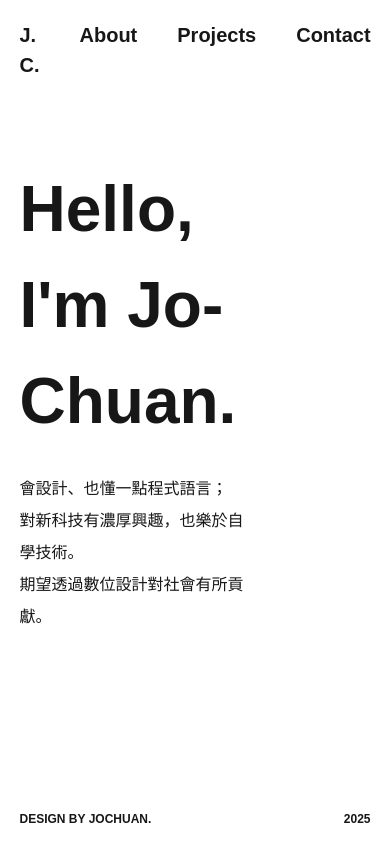
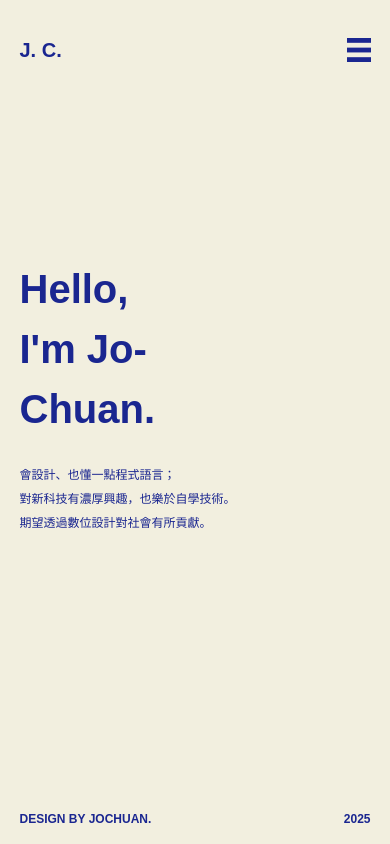
Before and after one commit to jochuany/jo-chuan-portfolio, a Next.js app: page / in a window 390 px wide. Built offline with nearby package versions, Linux system fonts and the light colour scheme.

Commit message:
mobile-fist and create navbar
20251217

```diff
--- a/src/app/layout.js
+++ b/src/app/layout.js
@@ -1,5 +1,6 @@
 import { Geist, Geist_Mono } from "next/font/google";
 import "./globals.css";
+import NavBar from "@/components/NavBar";
 
 const geistSans = Geist({
   variable: "--font-geist-sans",
@@ -18,25 +19,18 @@ export const metadata = {
 
 export default function RootLayout({ children }) {
   return (
-    <html lang="en">
+    <html lang="en" className="bg-[#f2efdf]">
       <body
         className={`${geistSans.variable} ${geistMono.variable} antialiased`}
       >
 
-        <div className="flex justify-center items-center w-screen h-[100px]">
-          <div className="flex w-[90%] justify-between">
-            <a href="/"><div className="flex justify-start text-[20px] font-bold">J. C.</div></a>
-            <div className="flex">
-              <a href="/about"><div className="flex ml-[40px] justify-end text-[20px] font-bold">About</div></a>
-              <a href="/projects"><div className="flex ml-[40px] justify-end text-[20px] font-bold">Projects</div></a>
-              <a href="/contact"><div className="flex ml-[40px] justify-end text-[20px] font-bold">Contact</div></a>
-            </div>
-          </div>
-        </div>
+
+        <NavBar />
+
 
         {children}
 
-        <div className="flex justify-center items-center w-screen h-[50px]">
+        <div className="flex justify-center items-center w-screen h-[50px] text-[#1a2690] bg-[#f2efdf]">
           <div className="flex w-[90%] justify-between text-[12px] font-bold">
             <div>DESIGN BY JOCHUAN.</div>
             <div>2025</div>
--- a/src/app/page.js
+++ b/src/app/page.js
@@ -3,13 +3,13 @@ import Image from "next/image";
 export default function Home() {
   return (
     <>
-      <div className="flex w-screen h-[calc(100vh-150px)] justify-center items-center">
+      <div className="flex w-screen h-[calc(100vh-150px)] justify-center items-center text-[#1a2690] bg-[#f2efdf]">
 
         <div className="flex w-[90%] justify-between">
 
           <div className="w-[65%] mb-[100px]">
-            <div className="text-[64px] font-black">Hello, <br />I'm Jo-Chuan.</div>
-            <div className="text-[16px] font-medium leading-8 mt-6">會設計、也懂一點程式語言；<br />對新科技有濃厚興趣，也樂於自學技術。<br />期望透過數位設計對社會有所貢獻。</div>
+            <div className="text-[40px] md:text-[64px] font-black">Hello, <br />I'm Jo-Chuan.</div>
+            <div className="text-[12px] md:text-[16px] font-medium leading-6 md:leading-8 mt-6">會設計、也懂一點程式語言；<br />對新科技有濃厚興趣，也樂於自學技術。<br />期望透過數位設計對社會有所貢獻。</div>
           </div>
 
         </div>
--- /dev/null
+++ b/src/components/NavBar.js
@@ -0,0 +1,44 @@
+"use client";
+
+import { useState } from "react";
+
+export default function NavBar() {
+
+    const [isOpen, setIsOpen] = useState(false);
+
+    const toggleMenu = () => {
+        setIsOpen(!isOpen);
+    };
+
+    return (
+        <div className="flex justify-center items-center w-screen h-[100px] text-[#1a2690] bg-[#f2efdf] font-bold">
+            <div className="flex w-[90%] justify-between items-center">
+
+                <a href="/"><div className="flex justify-start text-[20px]">J. C.</div></a>
+
+                {/* ham menu */}
+                <div onClick={toggleMenu} className="md:hidden z-50 relative cursor-pointer">
+                    <img src={`${isOpen ? "/images/nav-close.png" : "/images/nav-open.png"}`} className="w-[24px]" />
+                </div>
+
+                {/* pc menu */}
+                <div className="hidden md:flex md:text-[20px]">
+                    <a href="/about"><div className="ml-6">About</div></a>
+                    <a href="/projects"><div className="ml-6">Projects</div></a>
+                    <a href="/contact"><div className="ml-6">Contact</div></a>
+                </div>
+            </div>
+
+            {/* ham menu content */}
+            <div className={`fixed inset-0 bg-[#f2efdf] z-40 flex flex-col justify-center items-center
+            transition-transform duration-300 ease ${isOpen ? "translate-x-0" : "translate-x-full"} md:hidden`}>
+                <div className="text-[20px] font-bold flex flex-col gap-8 items-center">
+                    <a href="/about"><div onClick={toggleMenu}>About</div></a>
+                    <a href="/projects"><div onClick={toggleMenu}>Projects</div></a>
+                    <a href="/contact"><div onClick={toggleMenu}>Contact</div></a>
+                </div>
+            </div>
+
+        </div>
+    );
+}
```
Also changed, not shown: public/images/nav-close.png (added), public/images/nav-open.png (added).
